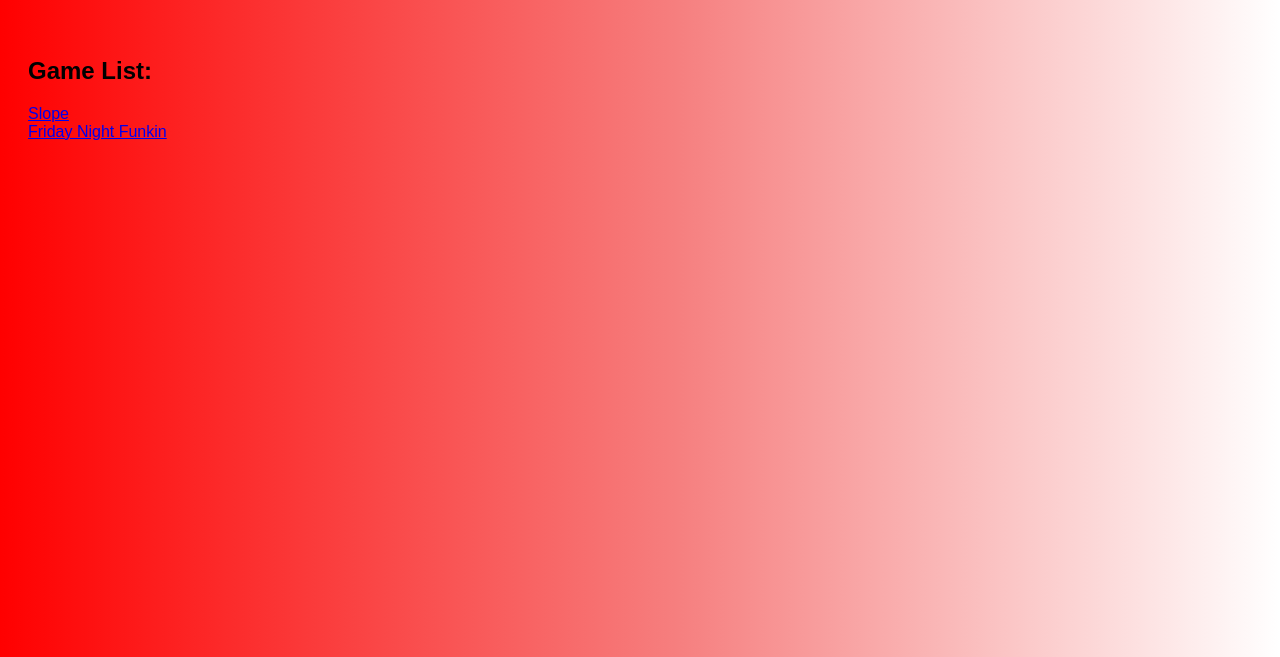
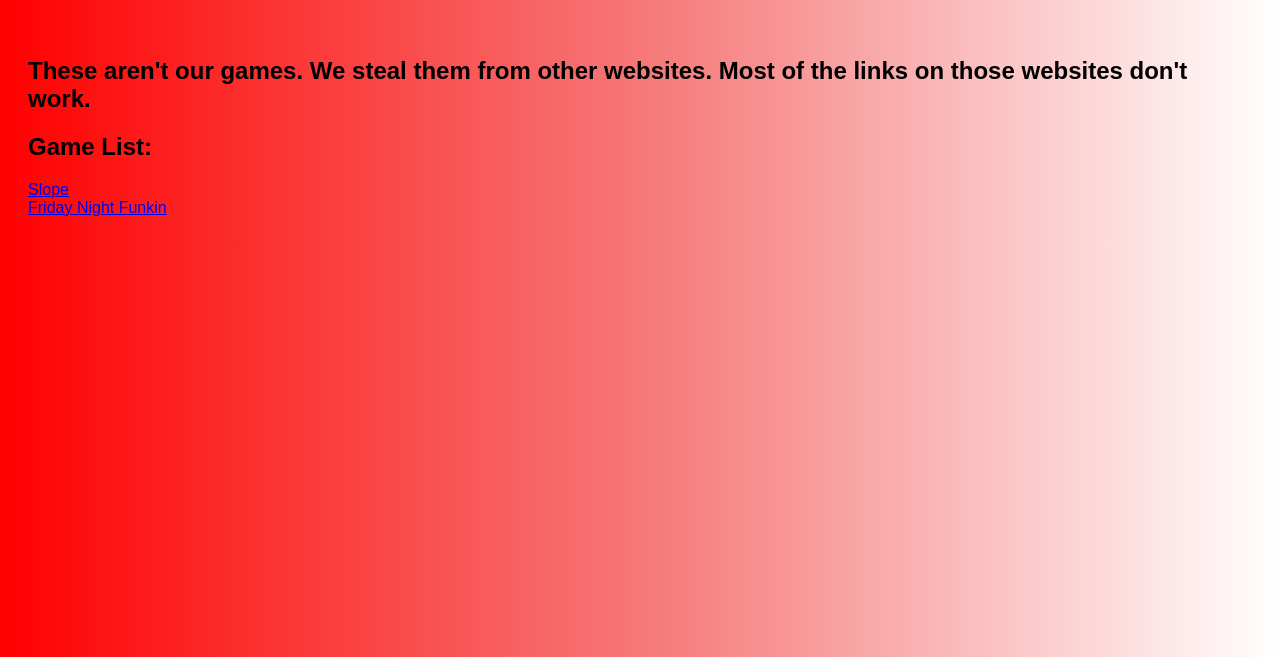
Before and after one commit to gamefork/gamefork.github.com, a plain HTML site: page index.html in a window 1280 px wide. Shown: the part 143-800 px from the top of the page. Drawn offline with Linux system fonts and the light colour scheme.

Commit message:
Update index.html

```diff
--- a/index.html
+++ b/index.html
@@ -19,6 +19,7 @@
       <img src="gf.png" width=50px height=50px>
       <h1>Gamefork, we put all the games in one place.</h1>
       <br>
+    <h2>These aren't our games. We steal them from other websites. Most of the links on those websites don't work.</h2>
       <h2>Game List:</h2>
       <a href="slope.html">Slope</a>
       <br>
```
